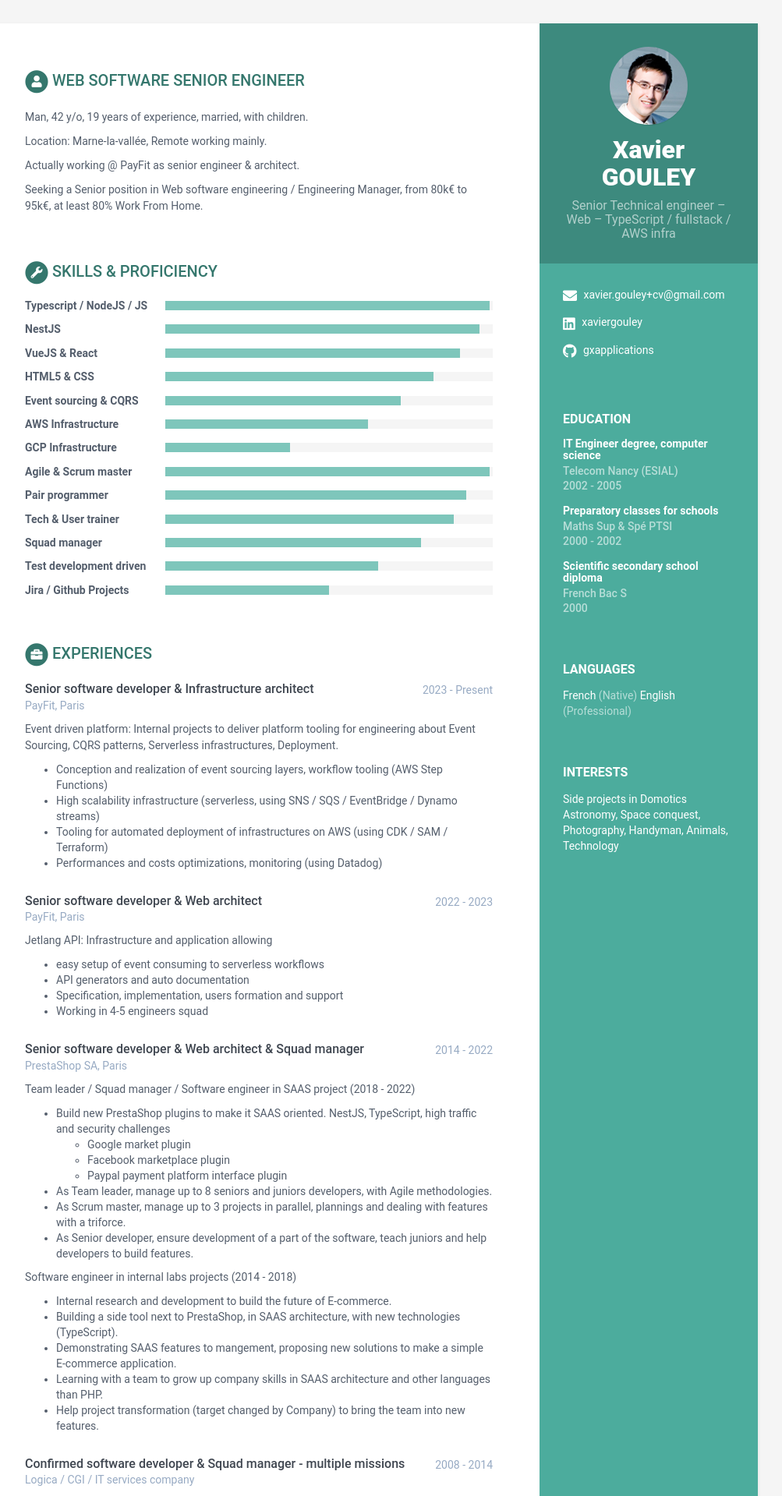
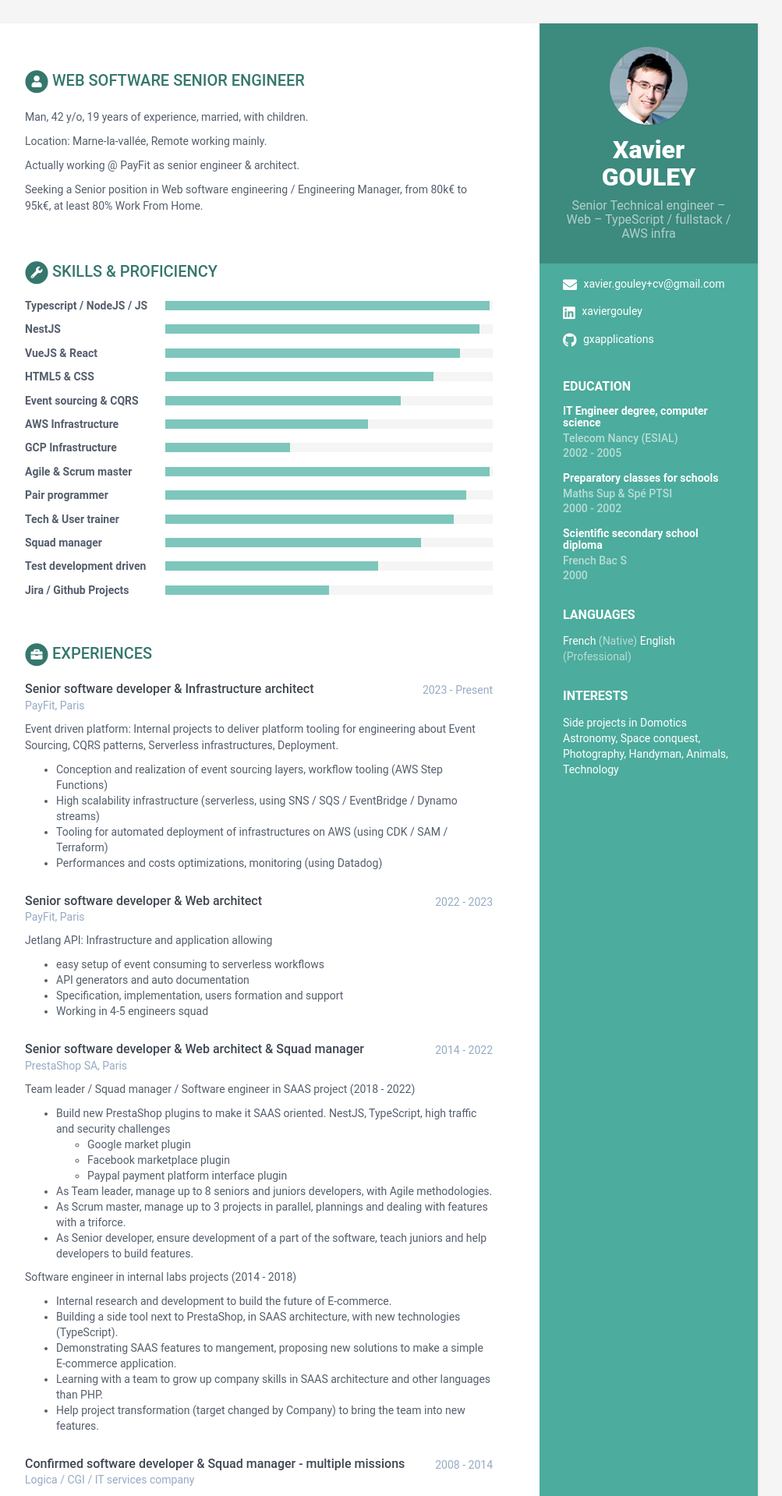
Before and after one commit to gxapplications/gxapplications, a Jekyll site: the page built from index.html, in a window 1280 px wide. Shown: the top 1919 px of the page at 78% size, without its empty margins (168-1171 px from the left). Built offline with Jekyll 4.4.1, drawn with Linux system fonts in a browser that asks for light colours.

Commit message:
Update _base.scss

```diff
--- a/_sass/_base.scss
+++ b/_sass/_base.scss
@@ -93,7 +93,7 @@ p {
         }
     }
     .container-block {
-        padding: 30px;
+        padding: 16px 30px;
     }
     .container-block-title {
         text-transform: uppercase;
```
